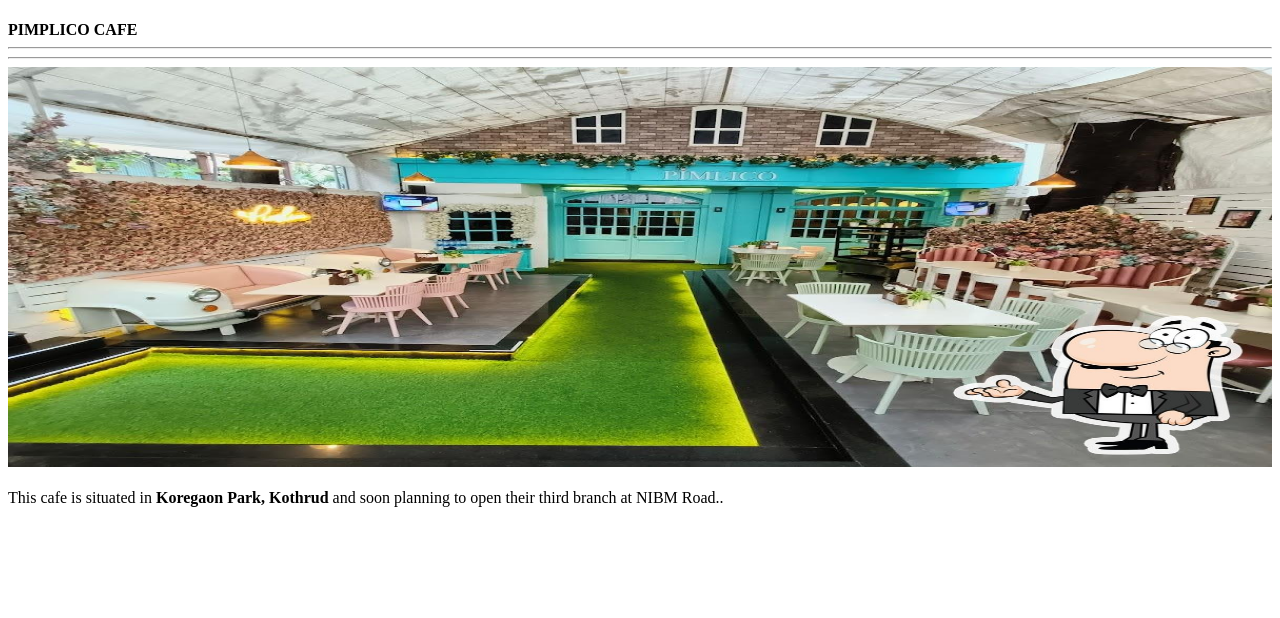
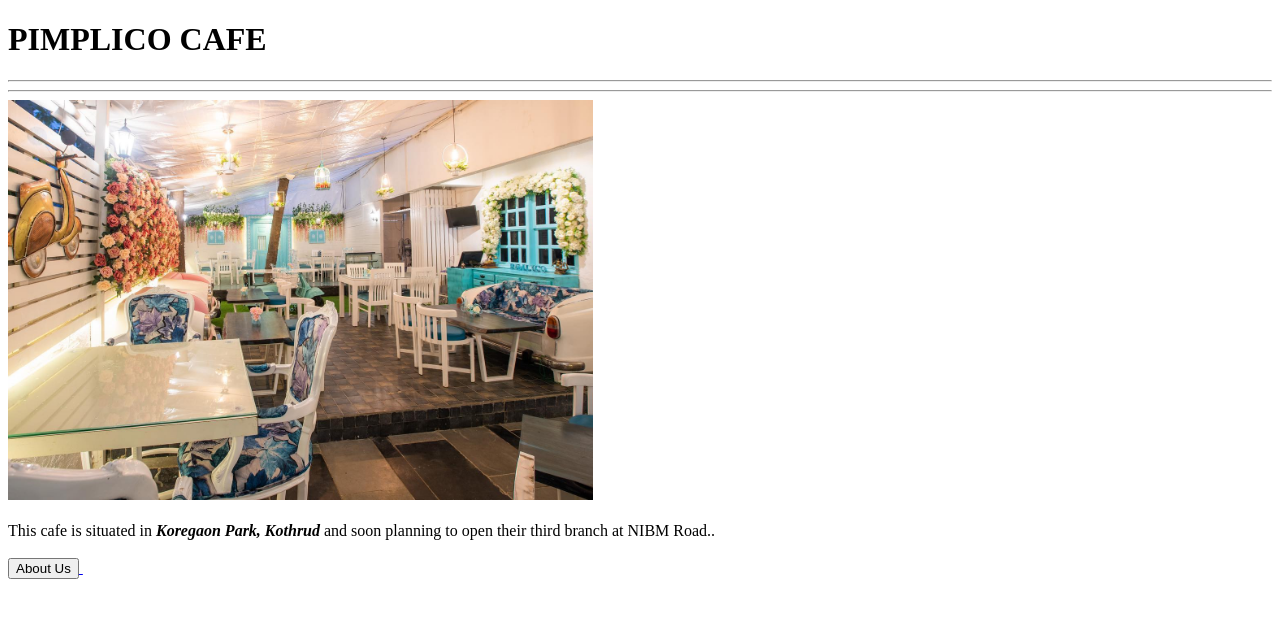
Before and after one commit to vaibhavshinde15/cafe, a plain HTML site: page index.html in a window 1280 px wide. Drawn offline with Linux system fonts and the light colour scheme.

Commit message:
menu-file added

```diff
--- a/index.html
+++ b/index.html
@@ -4,12 +4,21 @@
     <title>CAFE</title>
 </head>
 <body>
-    <h1></h1><b>PIMPLICO CAFE</b></h1>
+    <h1>PIMPLICO CAFE</h1>
     <hr><hr>
-    <img src="./img/picture/pimplico cafe.jpg" height="400" width="100%">
+    <img src="./img/picture/Pimplico.jpg" height="400"
+    alt="Pimplico">
+
     <br><br>
     <div>
-        This cafe is situated in <b>Koregaon Park, Kothrud</b> and soon planning to open their third branch at NIBM Road..<br>
-    </div>
+        This cafe is situated in <b><i>Koregaon Park, Kothrud</i></b> and soon planning to open their third branch at NIBM Road..<br>
+    </div></br>
+
+    <a href="./pages/about.html" >
+        <button >About Us</button>
+    </a>
+    &nbsp;&nbsp;
+    <a href=
+
 </body>
 </html>
```
Also changed, not shown: img/picture/Pimplico.jpg (added), img/picture/pimplico cafe.jpg (deleted), pages/menu.html (added).
